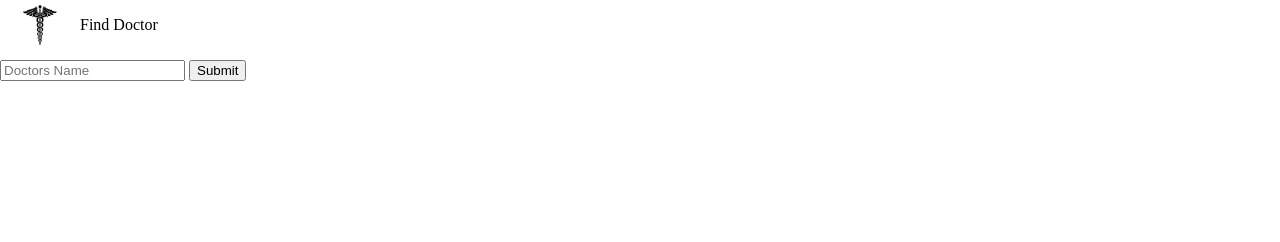
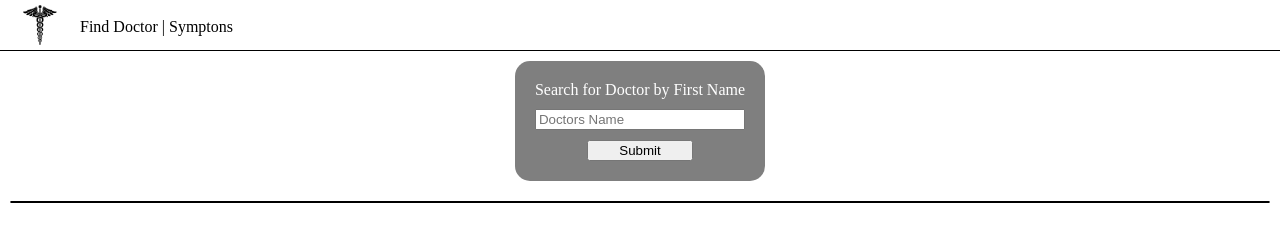
Before and after one commit to Lilkgb/javawk2, a website built with webpack: page src/index.html in a window 1280 px wide. Built offline with nearby package versions, Linux system fonts and the light colour scheme.

Commit message:
add styling to info being returned from api.

```diff
--- a/src/index.html
+++ b/src/index.html
@@ -8,13 +8,16 @@
   </head>
   <body>
     <div class="header">
-      <img src="img/doctor.png" alt="">
+      <div class="logo">
+        <img src="img/doctor.png" alt="">
+      </div>
       <div class="tabs">
-        <p class="findDoc">Find Doctor</p>
+        <p> <span class="findDoc">Find Doctor</span> | Symptons</p>
       </div>
     </div>
     <img src="img/loading.gif" class="loading" alt="">
-    <form class="form">
+    <form class="findDoctor">
+      <label for="name">Search for Doctor by First Name</label>
       <input type="text" class="name" name="" value="" placeholder="Doctors Name">
       <button type="submit" name="button">Submit</button>
     </form>
--- a/src/input.scss
+++ b/src/input.scss
@@ -7,6 +7,11 @@ body {
   height: 50px;
   display: grid;
   grid-template-columns: 80px auto;
+  border-bottom: 1px solid black;
+  .logo {
+    justify-self: center;
+    align-self: center;
+  }
   img {
     height: 40px;
     padding: 5px;
@@ -15,6 +20,7 @@ body {
   }
   .tabs {
     align-self: center;
+    display: flex;
     .findDoc {
       &:hover {
         cursor: pointer;
@@ -29,3 +35,27 @@ body {
   height: 100%;
   display: none;
 }
+.findDoctor {
+  justify-self: center;
+  display: grid;
+  grid-gap: 10px;
+  background-color: rgba(0,0,0,0.5);
+  padding: 20px;
+  border-radius: 15px;
+  button {
+    width: 50%;
+    justify-self: center;
+  }
+  label {
+    color: white;
+  }
+}
+
+.info {
+  display: grid;
+  grid-template-columns: 1fr 1fr 1fr;
+  margin: 10px;
+  grid-gap: 10px;
+  border: 1px solid black;
+  border-radius: 5px;
+}
--- a/src/main.js
+++ b/src/main.js
@@ -4,21 +4,23 @@ import Doctor from './backEnd.js';
 
 $(document).ready(function() {
   let doctorAPI = new Doctor();
-  $(".form").submit(function(event) {
+  $(".findDoctor").submit(function(event) {
     $(".info").text('');
-    $(".loading").show();
     event.preventDefault();
     let docName = $(".name").val();
     $(".name").val('');
-    console.log(docName);
+    if (docName == '') {
+      return $(".info").text("You did not input correct information. Please try again");
+    }
+    $(".loading").show();
     let promise = doctorAPI.getDoctor(docName);
 
     promise.then(function(response) {
       let body = JSON.parse(response);
       setTimeout(() => {
+        console.log(body.data);
         for (let i = 0; i < body.data.length; i++){
-        $(".info").append(`From the name you gave us we found this doctor: ${body.data[i].practices[0].name}<br>You can call them at <a href=tel:${body.data[i].practices[0].phones[0].number}>${body.data[i].practices[0].phones[0].number}</a><br><br>`);
-        console.log(body.data);
+        $(".info").append(`<div class="names"> Doctor:<b> ${body.data[i].profile.first_name} ${body.data[i].profile.last_name}</b><br>Works at: <b>${body.data[i].practices[0].name}</b><br> Specialty:<b> ${body.data[i].specialties[0].name}</b><br> Phone Number <a href=tel:${body.data[i].practices[0].phones[0].number}>${body.data[i].practices[0].phones[0].number}</a></div>`);
         $(".loading").hide();
        }
      },2000);
```
